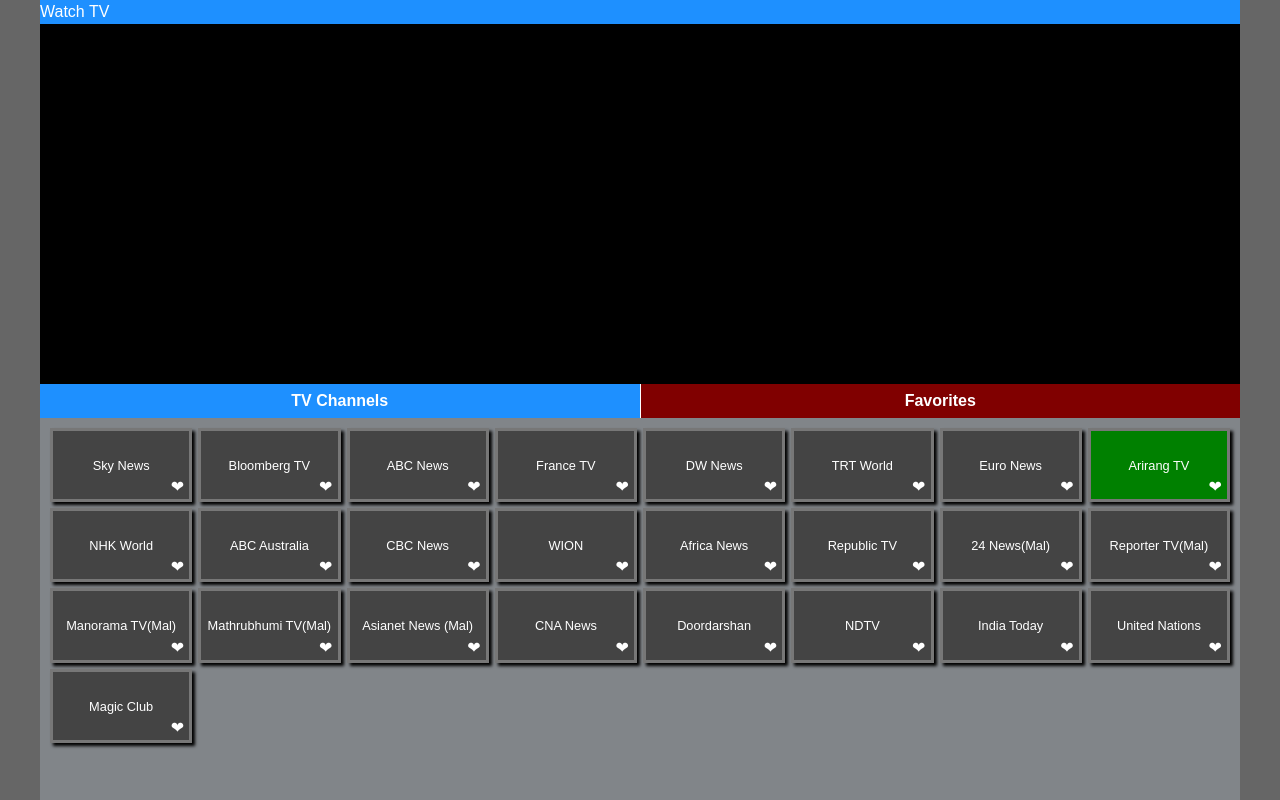
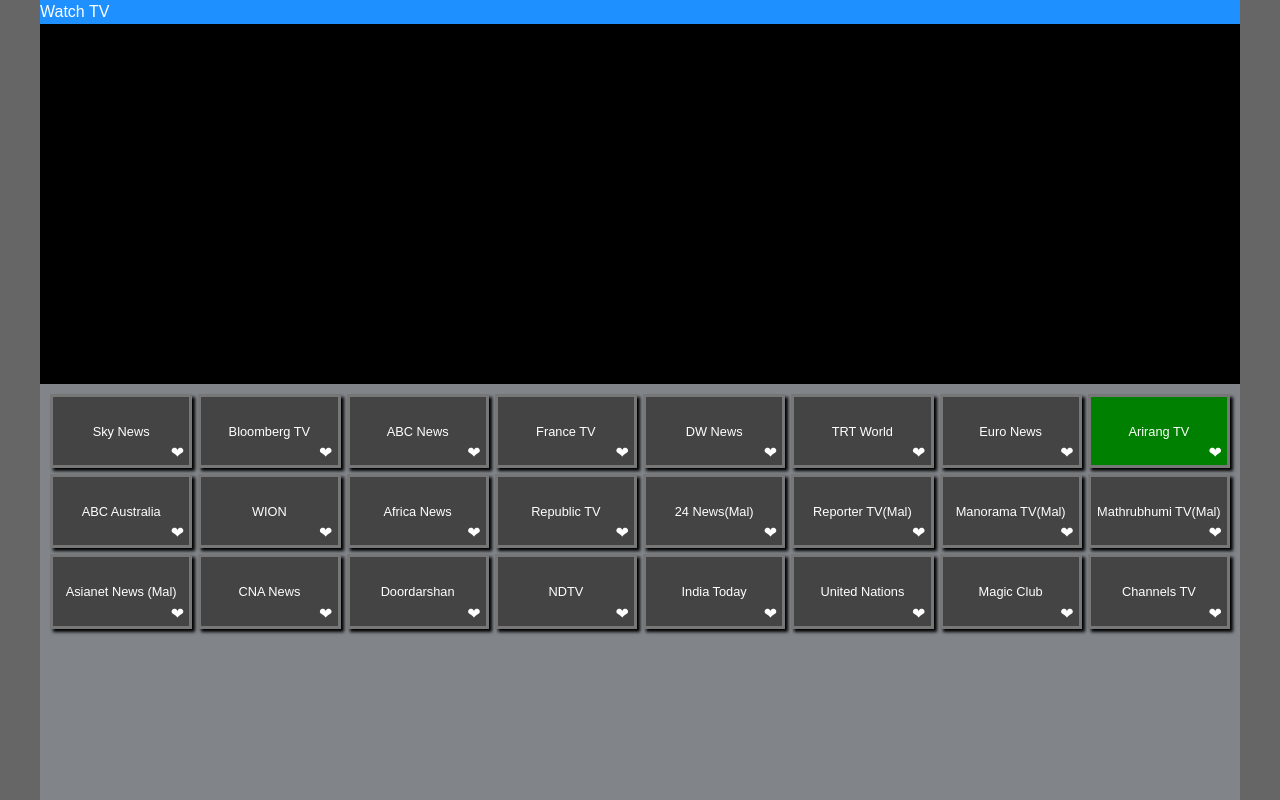
Before and after one commit to noothanpanthayi/mediaserver, a React (Vite) app: page / in a window 1280 px wide. Shown: the top 800 px of the page. Built offline with nearby package versions, Linux system fonts and the light colour scheme.

Commit message:
updatedtv

```diff
--- a/src/pages/dashboard/Dashboard.module.css
+++ b/src/pages/dashboard/Dashboard.module.css
@@ -60,8 +60,8 @@
 }
 
 
-.content {
-    margin:0 auto;
+.channelSection {
+    margin:350px auto;
     background-color: #818589;
     height: 100vh;
 }
@@ -130,3 +130,10 @@
     justify-content: center;
     background-color: maroon;
 }
+
+.intact {
+    position:fixed;
+    top:0;
+    width:-webkit-fill-available;
+    max-width: 1200px;
+}
--- a/src/pages/dashboard/Dashboard.tsx
+++ b/src/pages/dashboard/Dashboard.tsx
@@ -2,24 +2,22 @@
 import styles from "./Dashboard.module.css";
 import { useState, useEffect } from "react";
 import ReactPlayer from "react-player";
-import {tvList} from './tvSource'
+import { tvList } from "./tvSource";
 
 const Dashboard = () => {
-
-type List = {
-    id:string;
-    url:string;
-    title:string;
-    favorite:boolean
-  }
+  type List = {
+    id: string;
+    url: string;
+    title: string;
+    favorite: boolean;
+  };
 
   interface State {
-    tvList:List[];
-    favList:List[];
-    activeUrl:string;
-    section:string;
-    selChannelId:string
-
+    tvList: List[];
+    favList: List[];
+    activeUrl: string;
+    section: string;
+    selChannelId: string;
   }
 
   const [state, setState] = useState<State>({
@@ -29,8 +27,6 @@
     section: "tvList",
     selChannelId: "1003",
   });
-
-
 
   // const videoRef = useRef(null);
 
@@ -43,7 +39,7 @@
       return {
         ...prevState,
         activeUrl,
-        selChannelId:e.target.id
+        selChannelId: e.target.id,
       };
     });
   }
@@ -52,9 +48,9 @@
     e.stopPropagation();
     const selectedId = e.target.id;
 
-    const tempTvList:List[] = structuredClone(state).tvList;
+    const tempTvList: List[] = structuredClone(state).tvList;
 
-    const tempTvListSelected:List|undefined = tempTvList.find((row) => {
+    const tempTvListSelected: List | undefined = tempTvList.find((row) => {
       return row.id === selectedId;
     });
 
@@ -62,8 +58,7 @@
       tempTvListSelected.favorite = !tempTvListSelected?.favorite;
 
     let favList = [];
-    setState(prevState => {
-
+    setState((prevState) => {
       if (tempTvListSelected?.favorite) {
         favList = [...prevState.favList, tempTvListSelected];
       } else {
@@ -80,10 +75,10 @@
 
   function handleSection(e: React.MouseEvent<HTMLDivElement>) {
     setState((prevState) => {
-      const target=e.target as HTMLElement;
+      const target = e.target as HTMLElement;
       return {
         ...prevState,
-        section: (target).id
+        section: target.id,
       };
     });
   }
@@ -92,34 +87,34 @@
     console.log("State ", state);
   });
 
-
-
-  function TVlist({list}:{list:string}) {
+  function TVlist({ list }: { list: string }) {
     // type ListType="tvList"|"favList"|string|undefined;
 
+    // const mediaList:ListType=list;
+    let arrList: List[];
 
-    // const mediaList:ListType=list;
-     let arrList:List[];
-
-     if (list==="tvList" || list==="favList"){
-       arrList=state[list]
-     }
-     else return
+    if (list === "tvList" || list === "favList") {
+      arrList = state[list];
+    } else return;
     return (
       <>
         <div className={grid}>
-          {arrList?.map(({ id, url, title, favorite }:List) => {
+          {arrList?.map(({ id, url, title, favorite }: List) => {
             return (
               <Fragment key={id}>
                 <div
-                  className={`${rokuButton} ${state.selChannelId===id?selectedTile:''}`}
+                  className={`${rokuButton} ${
+                    state.selChannelId === id ? selectedTile : ""
+                  }`}
                   id={id}
                   data-url={url}
                   onClick={playVideo}
                 >
                   <div>
-                    <div id={id} data-url={url}>{title}</div>
-                    <div  id={id} data-url={url} className={favCtnr}>
+                    <div id={id} data-url={url}>
+                      {title}
+                    </div>
+                    <div id={id} data-url={url} className={favCtnr}>
                       <div
                         id={id}
                         onClick={addToFavs}
@@ -139,14 +134,17 @@
     );
   }
 
-  return (
+  return <>
+
+    <div className={intact}>
+    <div className={lcdTxt}>Watch TV</div>
+    <div className={lcd}>
+      <ReactPlayer url={state.activeUrl} controls playing={true} />
+    </div>
+  </div>
+
     <div className={main}>
-      <div className={lcdTxt}>Watch TV</div>
-      <div className={lcd}>
-        <ReactPlayer url={state.activeUrl} controls playing={true} />
-      </div>
-      <div className={content}>
-        <div></div>
+      <div className={channelSection}>
         <div className={favPanel}>
           <div id="tvList" onClick={handleSection} className={tvTxt}>
             TV Channels
@@ -157,10 +155,10 @@
           </div>
         </div>
         {state.section === "tvList" && <TVlist list="tvList" />}
-        {state.section === "favList" && <TVlist list="favList"/>}
+        {state.section === "favList" && <TVlist list="favList" />}
       </div>
     </div>
-  );
+    </>
 };
 
 const {
@@ -170,13 +168,14 @@
   lcdTxt,
   grid,
   favPanel,
-  content,
+  channelSection,
   favSize,
   favCtnr,
   selectedTile,
   pipe,
   tvTxt,
-  favTxt
+  favTxt,
+  intact,
 } = styles;
 
 export default Dashboard;
--- a/src/pages/dashboard/tvSource.ts
+++ b/src/pages/dashboard/tvSource.ts
@@ -51,7 +51,7 @@
     {
         id:'1011',
         title:'TRT World',
-        url:'https://www.youtube.com/live/ryykESZ73Z8?si=he-qyQgH6EK62qP7',
+        url:'https://www.youtube.com/live/NWyXUXzN7So?si=dOdD7NVFMT07afDU',
         location:'New Delhi',
         bc:'#cb2c31',
         fc:'#fff',
@@ -85,15 +85,15 @@
         fc:'#fff',
         favorite:false
     },
-    {
-        id:'1086',
-        title:'NHK World',
-        url:'https://www.youtube.com/live/f0lYkdA-Gtw?si=gZ4FRX2iFIxQ0ZDY',
-        location:'London',
-        bc:'#cb2c31',
-        fc:'#fff',
-        favorite:false
-    },
+    // {
+    //     id:'1086',
+    //     title:'NHK World',
+    //     url:'https://www.youtube.com/live/f0lYkdA-Gtw?si=gZ4FRX2iFIxQ0ZDY',
+    //     location:'London',
+    //     bc:'#cb2c31',
+    //     fc:'#fff',
+    //     favorite:false
+    // },
 
 
 
@@ -107,15 +107,15 @@
         favorite:false
     },
 
-    {
-        id:'1066',
-        title:'CBC News',
-        url:'https://www.youtube.com/live/6lMZ5cDBIX4?si=Qr2Rwvg7jtpkyCam',
-        location:'New York',
-        bc:'#cb2c31',
-        fc:'#fff',
-        favorite:false
-    },
+    // {
+    //     id:'1066',
+    //     title:'CBC News',
+    //     url:'https://www.youtube.com/live/6lMZ5cDBIX4?si=Qr2Rwvg7jtpkyCam',
+    //     location:'New York',
+    //     bc:'#cb2c31',
+    //     fc:'#fff',
+    //     favorite:false
+    // },
 
     {
         id:'1016',
@@ -222,7 +222,7 @@
     {
         id:'1050',
         title:'NDTV',
-        url:' https://www.youtube.com/live/-27JNmWEIJQ?si=k2f8o52esyTTLKaS',
+        url:'https://www.youtube.com/live/sr2Ry9JVDtU?si=x5WfALeQ4YJMfKBg',
         location:'New Delhi',
         bc:'#cb2c31',
         fc:'#fff',
@@ -287,6 +287,15 @@
         fc:'#fff',
         favorite:false
     },
+    {
+        id:'1080',
+        title:'Channels TV',
+        url:' https://www.youtube.com/live/dfB0qmJo1eM?si=eIW38IU0Du20mTcj',
+        location:'New Delhi',
+        bc:'#cb2c31',
+        fc:'#fff',
+        favorite:false
+    },
 
 
 
```
